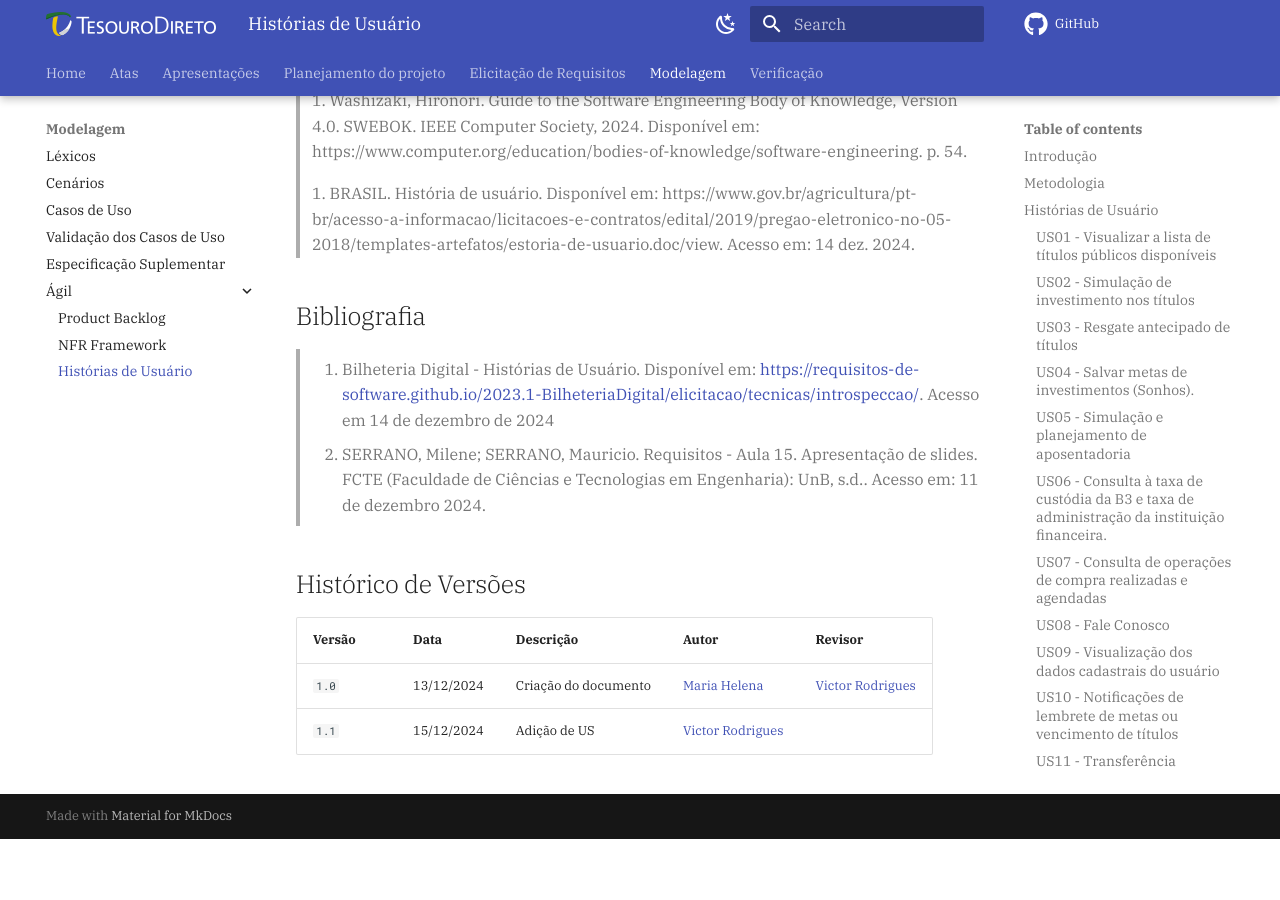
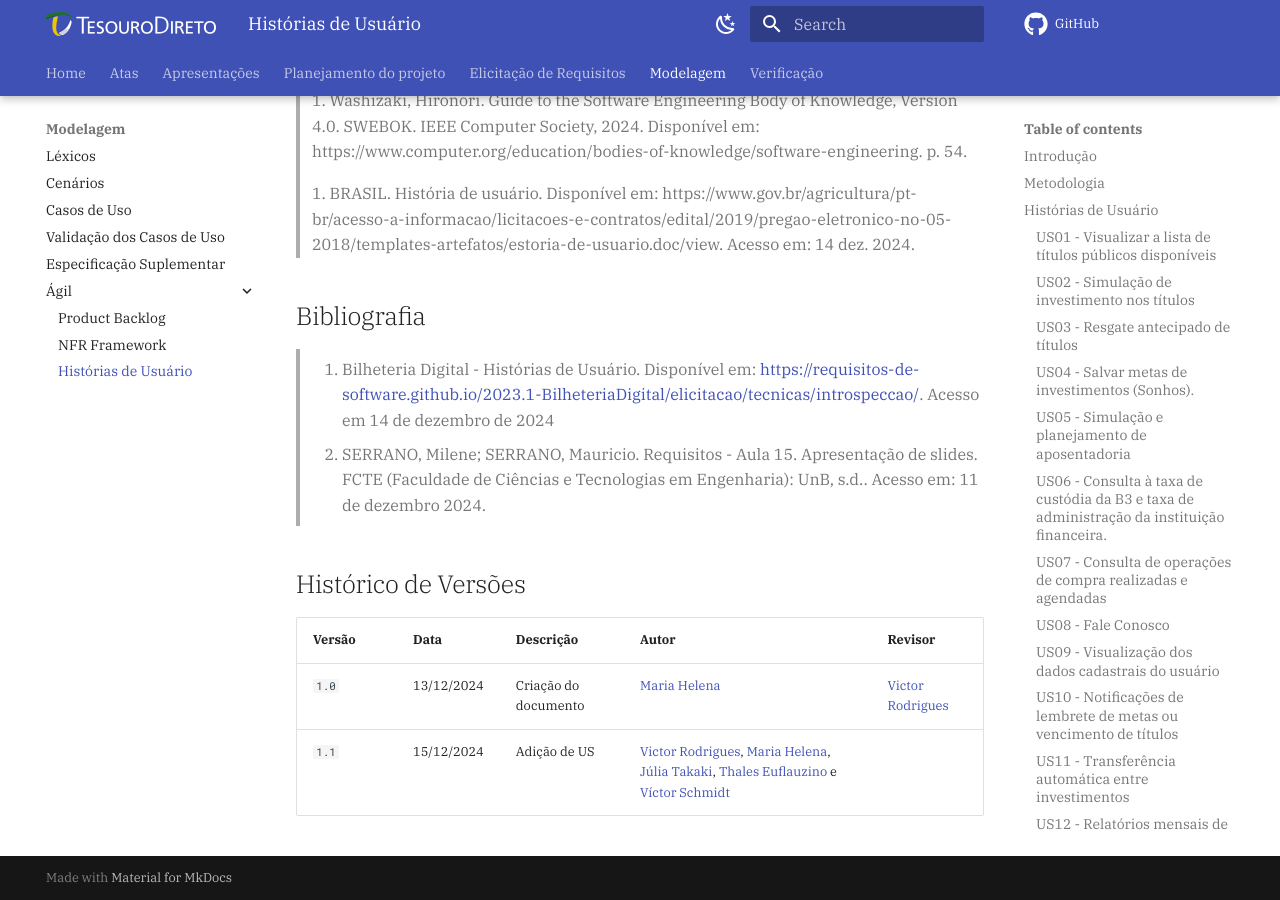
Before and after one commit to Requisitos-de-Software/2024.2-Grupo05, an MkDocs documentation site: the page built from docs/modelagem-pt2/userstories.md, in a window 1280 px wide and 900 px high, scrolled down 5415 px. Built offline with MkDocs 1.6.1 and Material for MkDocs 9.7.7, drawn with Linux system fonts in a browser that asks for light colours; comment, search, counter and statistics services are not loaded; before the commit the page ends 6254 px from its top, so only the background shows below that.

Commit message:
fix: corrigindo tabela de histórico de versões

```diff
--- a/docs/modelagem-pt2/userstories.md
+++ b/docs/modelagem-pt2/userstories.md
@@ -1631,4 +1631,4 @@
 | Versão | Data       | Descrição | Autor     |       Revisor         |
 | ------ | ---------- | --------- | --------- | --------------------- |
 | `1.0`  | 13/12/2024 | Criação do documento | [Maria Helena](https://github.com/MariaCHelena) | [Victor Rodrigues](https://github.com/ViictorHugoo) |
-| `1.1`  | 15/12/2024 | Adição de US | [Victor Rodrigues](https://github.com/ViictorHugoo) | |
+| `1.1`  | 15/12/2024 | Adição de US | [Victor Rodrigues](https://github.com/ViictorHugoo), [Maria Helena](https://github.com/MariaCHelena), [Júlia Takaki](https://github.com/juliatakaki), [Thales Euflauzino](https://github.com/thaleseuflauzino) e [Víctor Schmidt](https://github.com/moonshinerd) | |
```
